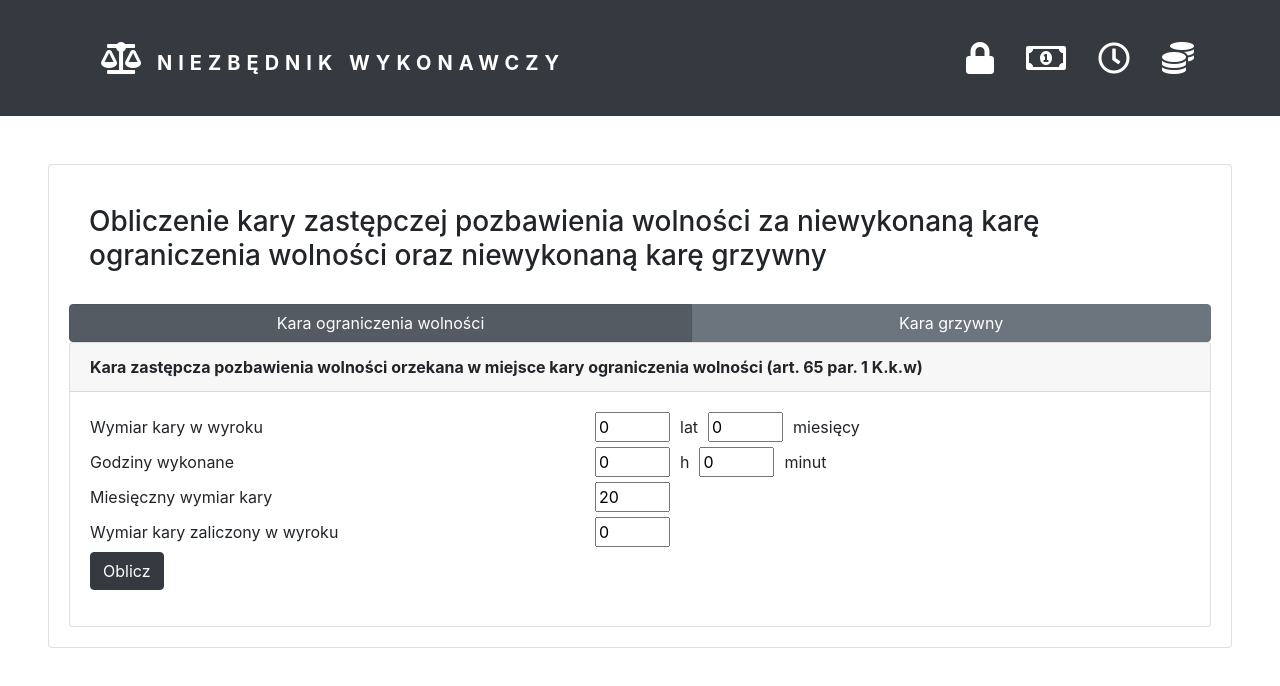
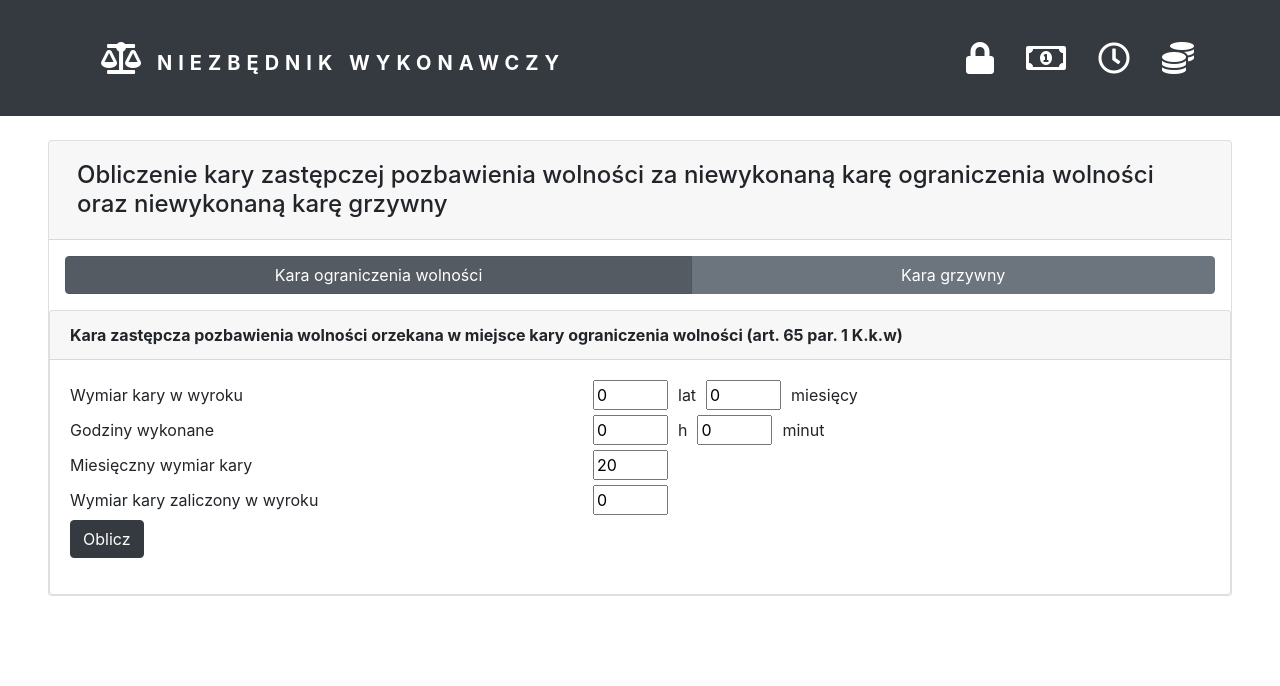
Before and after one commit to bbombelka/punishment-tool-kit, an Angular app: page /subst in a window 1280 px wide. Shown: the top 686 px of the page. Built offline with nearby package versions, Linux system fonts and the light colour scheme.

Commit message:
finished expiry form validation. Unified styling

```diff
--- a/src/app/components/expiry/expiry.component.html
+++ b/src/app/components/expiry/expiry.component.html
@@ -21,7 +21,7 @@
 
       <div class="form-group-item">
         <label>Prawomocność wyroku </label>
-        <input class="form-control" type="date" formControlName="legalValid" />
+        <input type="date" formControlName="legalValid" />
       </div>
       <div class="form-group-item">
         <label>
--- a/src/app/components/main/main.component.html
+++ b/src/app/components/main/main.component.html
@@ -15,7 +15,7 @@
       <h6>Obliczanie przedawnienia wykonania kary</h6>
     </div>
     <div class="col d-flex flex-column align-items-center justify-content-start">
-      <a routerLink="/subst"><i class="fas fa-coins"></i></a>
+      <a routerLink="/"><i class="fas fa-coins"></i></a>
       <h6>
         Zamiana pracy społecznie użytecznej na potrącenia z wynagrodzenia
       </h6>
--- a/src/app/components/substitutionary/substitutionary.component.html
+++ b/src/app/components/substitutionary/substitutionary.component.html
@@ -1,9 +1,12 @@
-<div class="card card-body m-5">
-  <h3 class="card-body card-title">
-    Obliczenie kary zastępczej pozbawienia wolności za niewykonaną karę ograniczenia wolności oraz
-    niewykonaną karę grzywny
-  </h3>
-  <div class="btn-group btn-group-toggle" data-toggle="buttons">
+<div class="card mx-5">
+  <div class="card-header">
+    <h4 class="card-body card-title m-1 p-1">
+      Obliczenie kary zastępczej pozbawienia wolności za niewykonaną karę ograniczenia wolności oraz
+      niewykonaną karę grzywny
+    </h4>
+  </div>
+
+  <div class="btn-group btn-group-toggle m-3" data-toggle="buttons">
     <label
       (click)="!punishment.selectedSocial ? clearForms() : null; punishment.selectedSocial = true"
       class="btn btn-secondary active"
```
Also changed, not shown: 3 other files (tests, documents, lock files or other folders).
